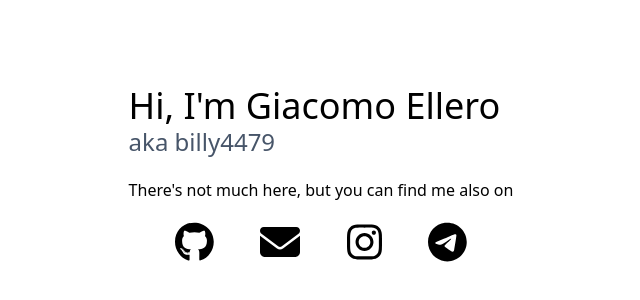
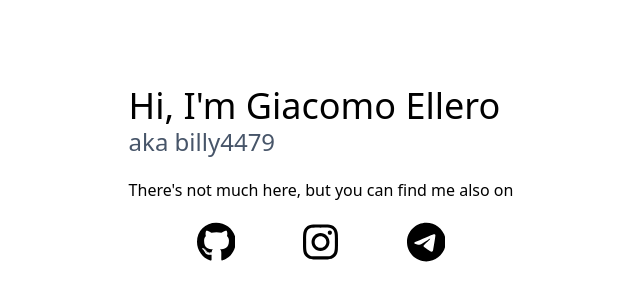
Before and after one commit to billy4479/billy4479.github.io, a plain HTML site: page index.html in a window 1280 px wide. Shown: the part 226-526 px from the top of the page, without its empty margins (319-959 px from the left). Drawn offline with nearby package versions, Linux system fonts and the light colour scheme.

Commit message:
Remove Email

```diff
--- a/index.html
+++ b/index.html
@@ -40,18 +40,6 @@
               />
             </svg>
           </a>
-          <a href="mailto:giachi.ellero@gmail.com">
-            <svg
-              xmlns="http://www.w3.org/2000/svg"
-              height="2.5em"
-              viewBox="0 0 512 512"
-            >
-              <!--! Font Awesome Free 6.4.2 by @fontawesome - https://fontawesome.com License - https://fontawesome.com/license (Commercial License) Copyright 2023 Fonticons, Inc. -->
-              <path
-                d="M48 64C21.5 64 0 85.5 0 112c0 15.1 7.1 29.3 19.2 38.4L236.8 313.6c11.4 8.5 27 8.5 38.4 0L492.8 150.4c12.1-9.1 19.2-23.3 19.2-38.4c0-26.5-21.5-48-48-48H48zM0 176V384c0 35.3 28.7 64 64 64H448c35.3 0 64-28.7 64-64V176L294.4 339.2c-22.8 17.1-54 17.1-76.8 0L0 176z"
-              />
-            </svg>
-          </a>
           <a href="https://instagram.com/jack_ellero">
             <svg
               xmlns="http://www.w3.org/2000/svg"
```
